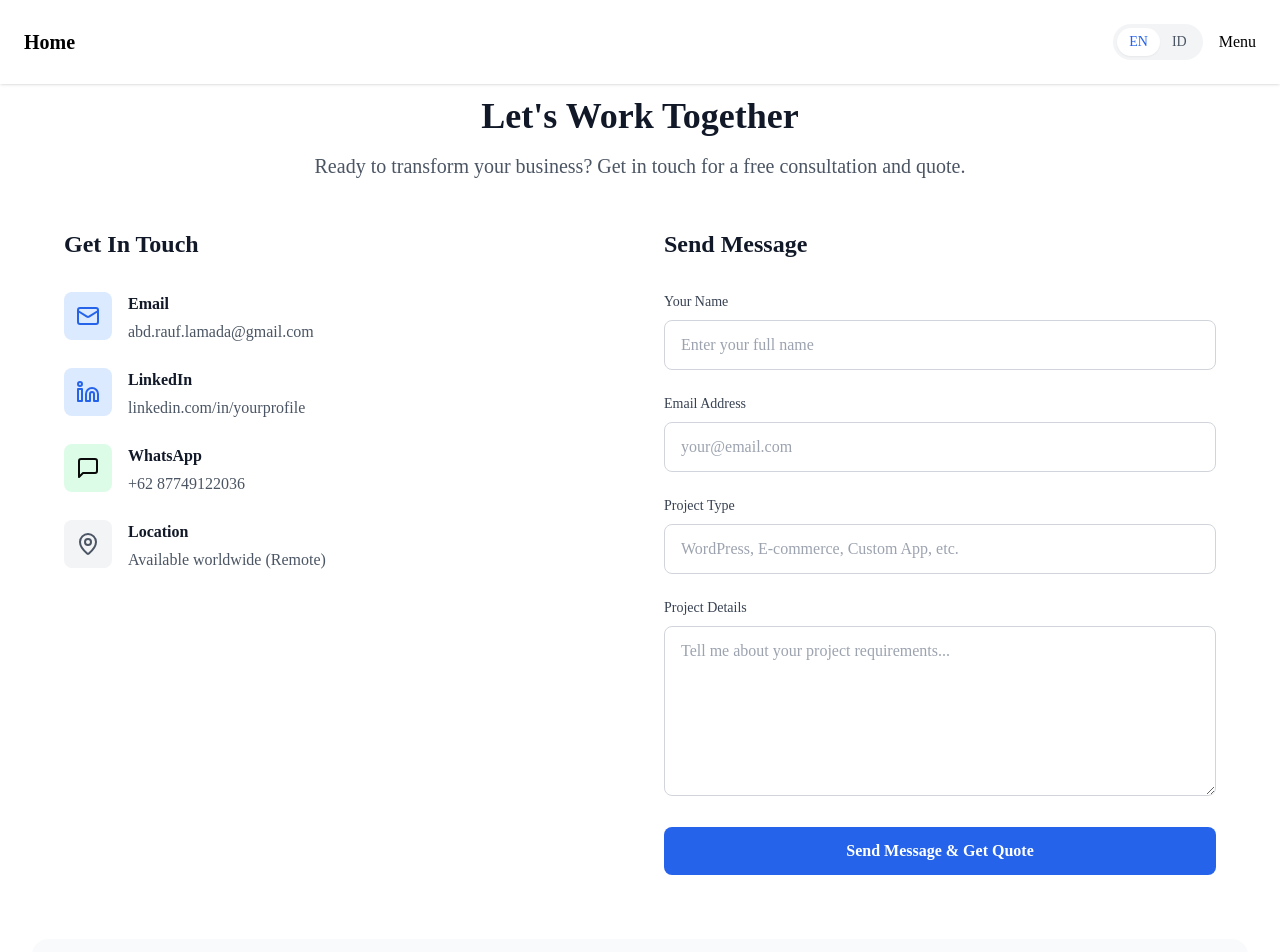
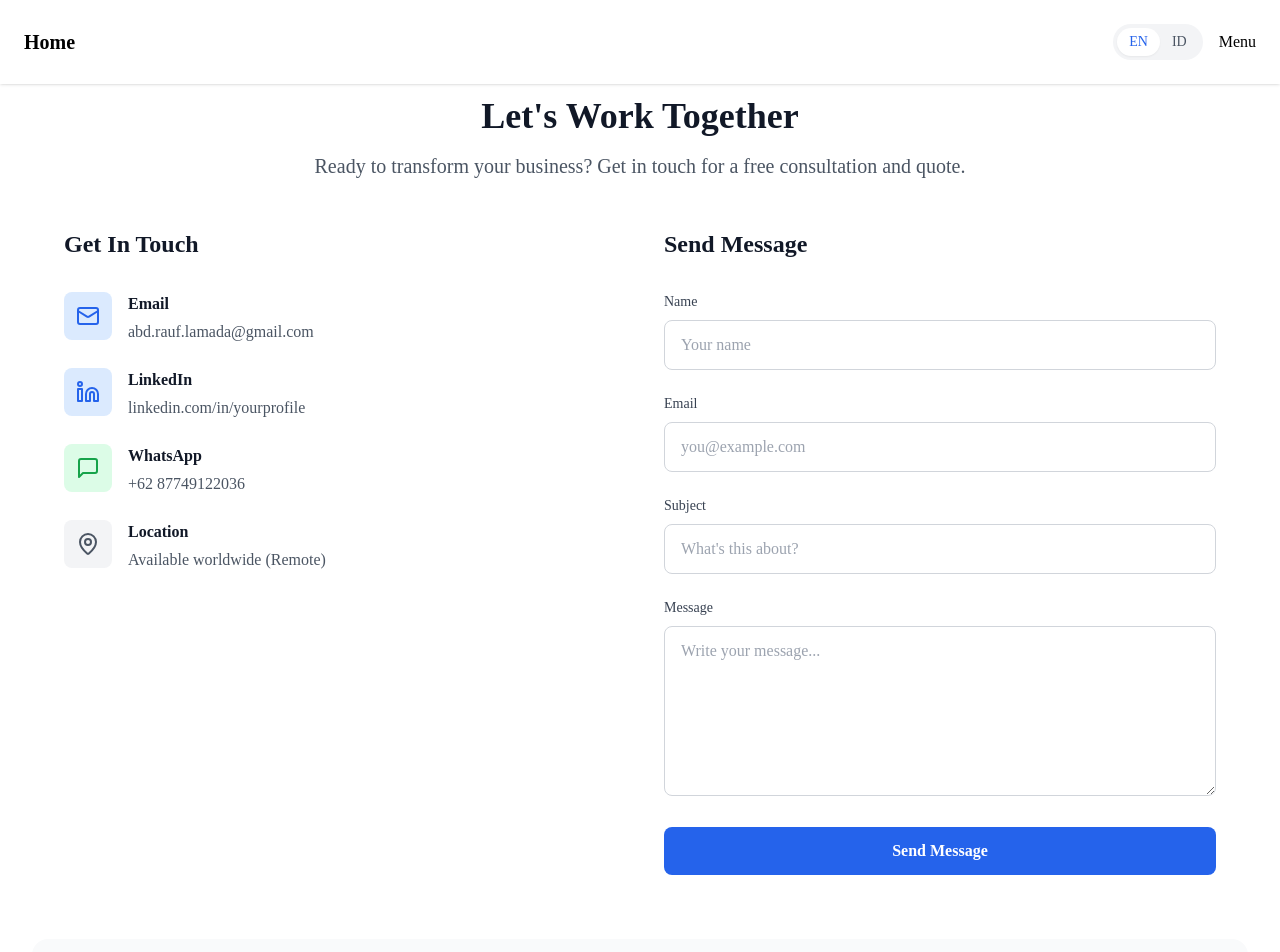
Before and after one commit to Abdulrauf10/abdul-rauf, a Next.js app: page /contact in a window 1280 px wide. Shown: the top 952 px of the page. Built offline with nearby package versions, Linux system fonts and the light colour scheme.

Commit message:
add email service

```diff
--- a/package.json
+++ b/package.json
@@ -21,14 +21,17 @@
     "lucide-react": "^0.453.0",
     "next": "^14.2.29",
     "next-intl": "^3.23.5",
+    "nodemailer": "^7.0.3",
     "react": "^18",
     "react-dom": "^18",
+    "react-hook-form": "^7.58.1",
     "react-icons": "^5.4.0",
     "tailwind-merge": "^2.5.4",
     "tailwindcss-animate": "^1.0.7"
   },
   "devDependencies": {
     "@types/node": "^20",
+    "@types/nodemailer": "^6.4.17",
     "@types/react": "^18",
     "@types/react-dom": "^18",
     "eslint": "^8",
--- /dev/null
+++ b/src/app/api/send-email/route.ts
@@ -0,0 +1,41 @@
+// app/api/send-email/route.ts
+import { NextRequest, NextResponse } from "next/server"
+import nodemailer from "nodemailer"
+
+export async function POST(request: NextRequest) {
+  const body = await request.json()
+  const { name, email, subject, message } = body
+
+  // Create transporter using Gmail SMTP
+  const transporter = nodemailer.createTransport({
+    service: "gmail",
+    auth: {
+      user: process.env.EMAIL_USER,
+      pass: process.env.EMAIL_PASS
+    }
+  })
+
+  const mailOptions = {
+    from: `"${name}" <${email}>`,
+    to: process.env.EMAIL_TO,
+    subject: subject || "New Contact Form Submission",
+    html: `
+      <h3>New Message</h3>
+      <p><strong>Name:</strong> ${name}</p>
+      <p><strong>Email:</strong> ${email}</p>
+      <p><strong>Message:</strong></p>
+      <p>${message}</p>
+    `
+  }
+
+  try {
+    await transporter.sendMail(mailOptions)
+    return NextResponse.json({ success: true })
+  } catch (error) {
+    console.error("Error sending email:", error)
+    return NextResponse.json(
+      { success: false, error: "Failed to send email" },
+      { status: 500 }
+    )
+  }
+}
--- a/src/app/contact/page.tsx
+++ b/src/app/contact/page.tsx
@@ -1,11 +1,43 @@
 "use client"
 
-import { Mail, Phone, Linkedin, MessageSquare, MapPin } from "lucide-react"
+import { Mail, Linkedin, MessageSquare, MapPin } from "lucide-react"
 import { motion } from "framer-motion"
 import { useLanguage } from "@/context/LanguageContext"
+import { useForm } from "react-hook-form"
+import { useState } from "react"
 
 const Contact = () => {
+  const [isSent, setIsSent] = useState(false)
   const { t } = useLanguage()
+
+  const {
+    register,
+    handleSubmit,
+    reset,
+    formState: { isSubmitting }
+  } = useForm()
+
+  const onSubmit = async (data: any) => {
+    try {
+      const res = await fetch("/api/send-email", {
+        method: "POST",
+        headers: {
+          "Content-Type": "application/json"
+        },
+        body: JSON.stringify(data)
+      })
+
+      if (res.ok) {
+        setIsSent(true)
+        reset()
+      } else {
+        throw new Error("Failed to send message")
+      }
+    } catch (error) {
+      alert("An error occurred. Please try again.")
+      console.error(error)
+    }
+  }
 
   const containerVariants = {
     hidden: { opacity: 0 },
@@ -149,25 +181,25 @@ const Contact = () => {
                 {t("contact.form.title")}
               </h2>
 
-              <form className="space-y-6">
+              <form className="space-y-6" onSubmit={handleSubmit(onSubmit)}>
                 {[
                   {
                     id: "name",
-                    label: t("contact.form.name"),
+                    label: "Name",
                     type: "text",
-                    placeholder: t("contact.form.namePlaceholder")
+                    placeholder: "Your name"
                   },
                   {
                     id: "email",
-                    label: t("contact.form.email"),
+                    label: "Email",
                     type: "email",
-                    placeholder: t("contact.form.emailPlaceholder")
+                    placeholder: "you@example.com"
                   },
                   {
                     id: "subject",
-                    label: t("contact.form.subject"),
+                    label: "Subject",
                     type: "text",
-                    placeholder: t("contact.form.subjectPlaceholder")
+                    placeholder: "What's this about?"
                   }
                 ].map((field, index) => (
                   <motion.div
@@ -186,13 +218,15 @@ const Contact = () => {
                       whileFocus={{ scale: 1.02 }}
                       type={field.type}
                       id={field.id}
-                      name={field.id}
+                      {...register(field.id as "name" | "email" | "subject")}
                       className="w-full px-4 py-3 border border-gray-300 rounded-lg focus:ring-2 focus:ring-blue-500 focus:border-transparent transition-all"
                       placeholder={field.placeholder}
+                      required
                     />
                   </motion.div>
                 ))}
 
+                {/* Message Field */}
                 <motion.div
                   initial={{ y: 30, opacity: 0 }}
                   animate={{ y: 0, opacity: 1 }}
@@ -202,28 +236,34 @@ const Contact = () => {
                     htmlFor="message"
                     className="block text-sm font-medium text-gray-700 mb-2"
                   >
-                    {t("contact.form.message")}
+                    Message
                   </label>
                   <motion.textarea
                     whileFocus={{ scale: 1.02 }}
                     id="message"
-                    name="message"
+                    {...register("message")}
                     rows={6}
                     className="w-full px-4 py-3 border border-gray-300 rounded-lg focus:ring-2 focus:ring-blue-500 focus:border-transparent transition-all"
-                    placeholder={t("contact.form.messagePlaceholder")}
+                    placeholder="Write your message..."
+                    required
                   />
                 </motion.div>
 
+                {isSent && (
+                  <p className="text-green-600">Your message has been sent!</p>
+                )}
+
                 <motion.button
+                  disabled={isSubmitting}
                   initial={{ y: 30, opacity: 0 }}
                   animate={{ y: 0, opacity: 1 }}
                   transition={{ delay: 0.5 }}
                   whileHover={{ scale: 1.05 }}
                   whileTap={{ scale: 0.95 }}
                   type="submit"
-                  className="w-full bg-blue-600 text-white py-3 px-6 rounded-lg hover:bg-blue-700 transition-colors font-semibold"
+                  className="w-full bg-blue-600 text-white py-3 px-6 rounded-lg hover:bg-blue-700 transition-colors font-semibold disabled:opacity-70"
                 >
-                  {t("contact.form.send")}
+                  {isSubmitting ? "Sending..." : "Send Message"}
                 </motion.button>
               </form>
             </motion.div>
```
Also changed, not shown: 1 other file (tests, documents, lock files or other folders).
